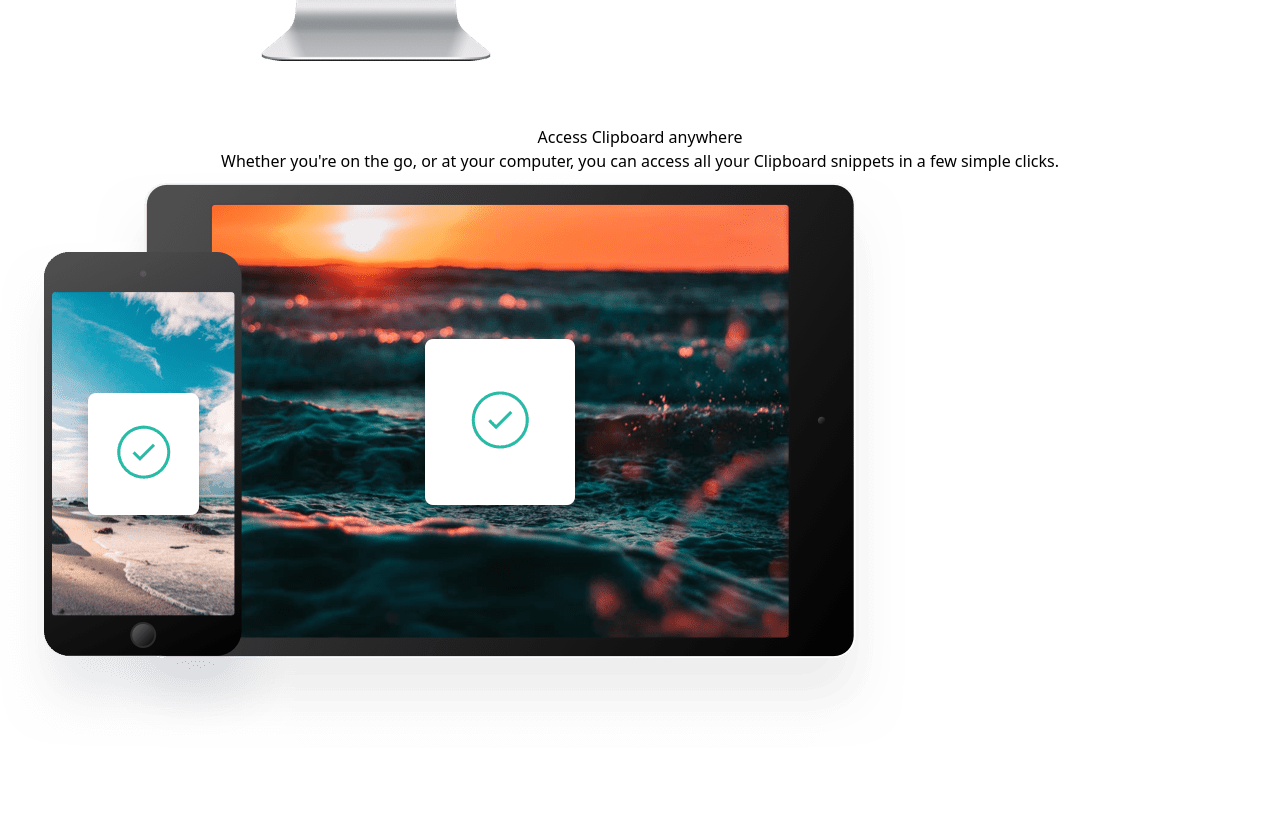
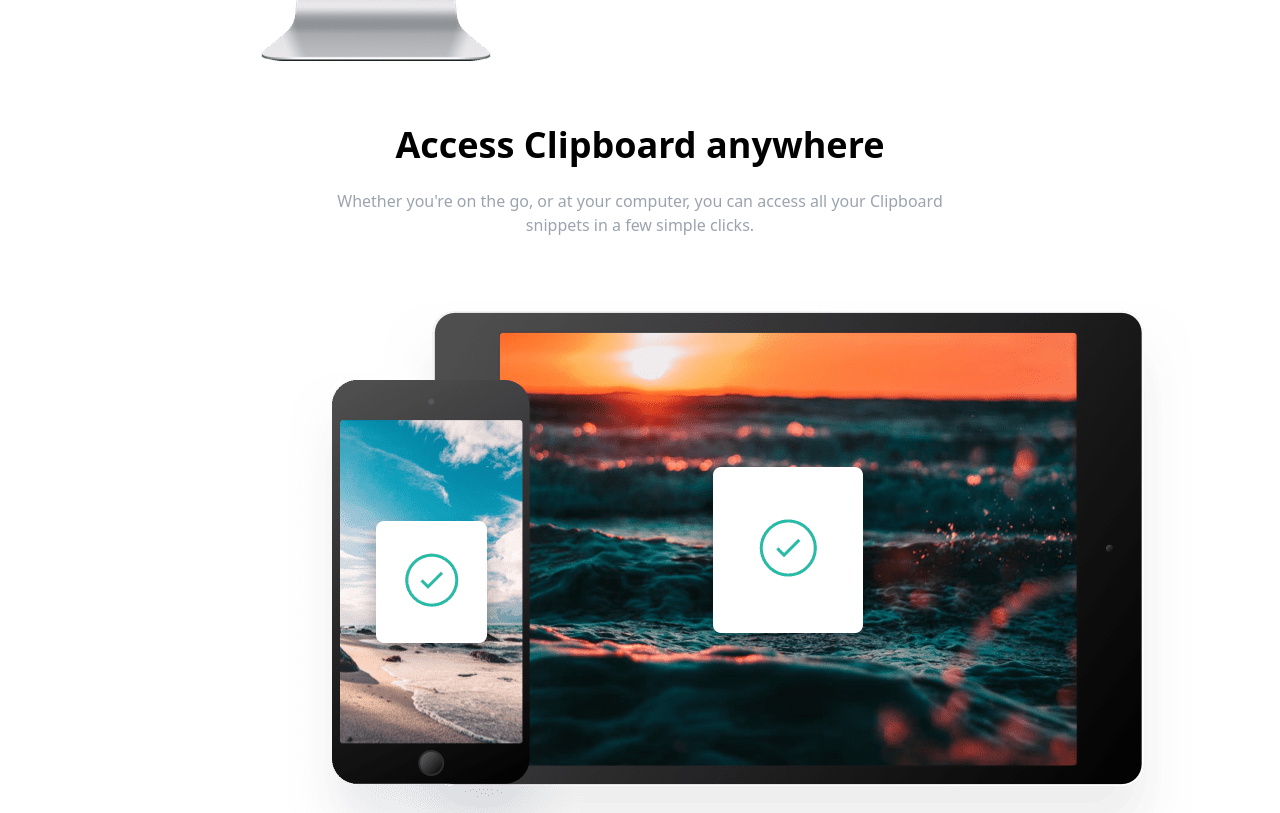
Before and after one commit to kunwarabhi7/tailwind, a Next.js app: page /clipper in a window 1280 px wide. Shown: the part 1327-2140 px from the top of the page. Built offline with nearby package versions, Linux system fonts and the light colour scheme.

Commit message:
fix 4th div

```diff
--- a/pages/clipper.jsx
+++ b/pages/clipper.jsx
@@ -48,9 +48,9 @@ const clipper = () => {
     </div>
 </div>
 <div className='my-16 text-center'>
-<h1>Access Clipboard anywhere</h1>
-<p>Whether you're on the go, or at your computer, you can access all your Clipboard snippets in a few simple clicks. </p>
-<Image src={Devices} />
+<h1 className='text-4xl font-semibold my-6'>Access Clipboard anywhere</h1>
+<p className='text-gray-400 mb-16'>Whether you're on the go, or at your computer, you can access all your Clipboard <br/> snippets in a few simple clicks. </p>
+<Image src={Devices} className='ml-72' />
 </div>
 <div className='text-center my-8'>
 <h1>Supercharge your Workflow</h1>
```
